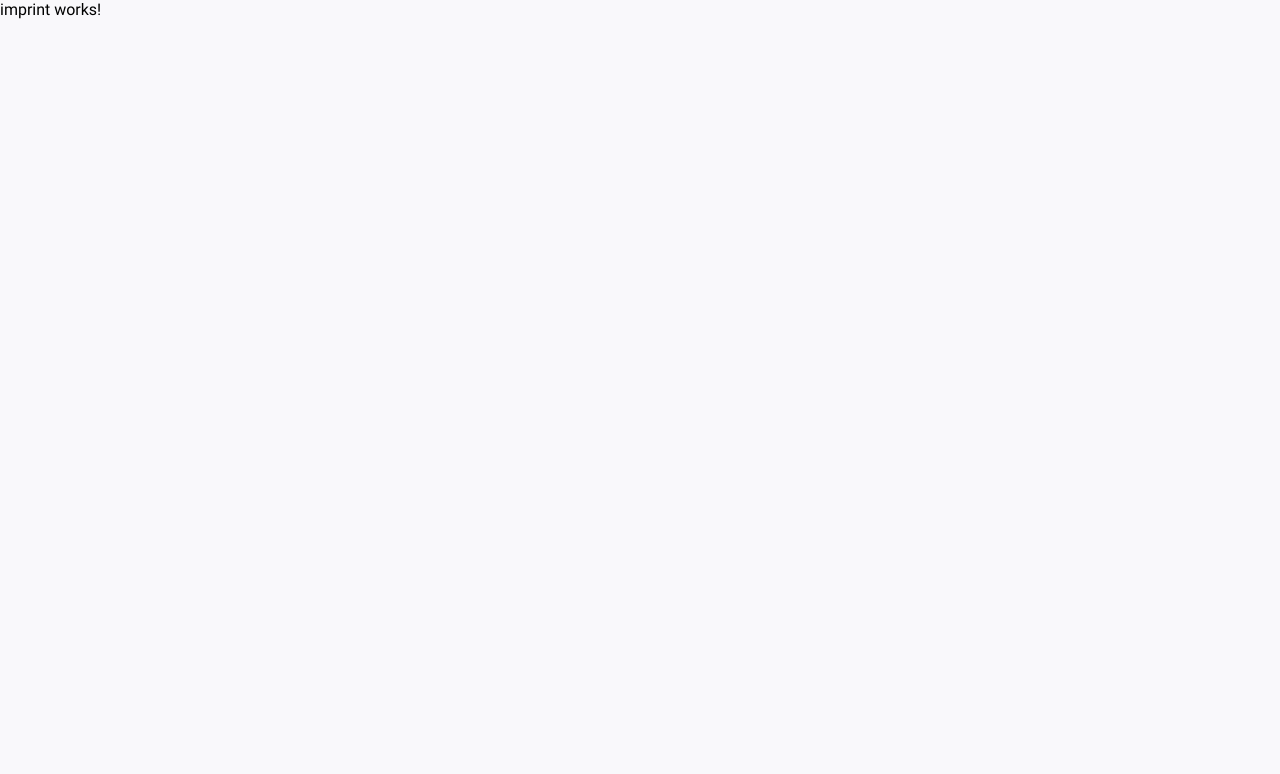
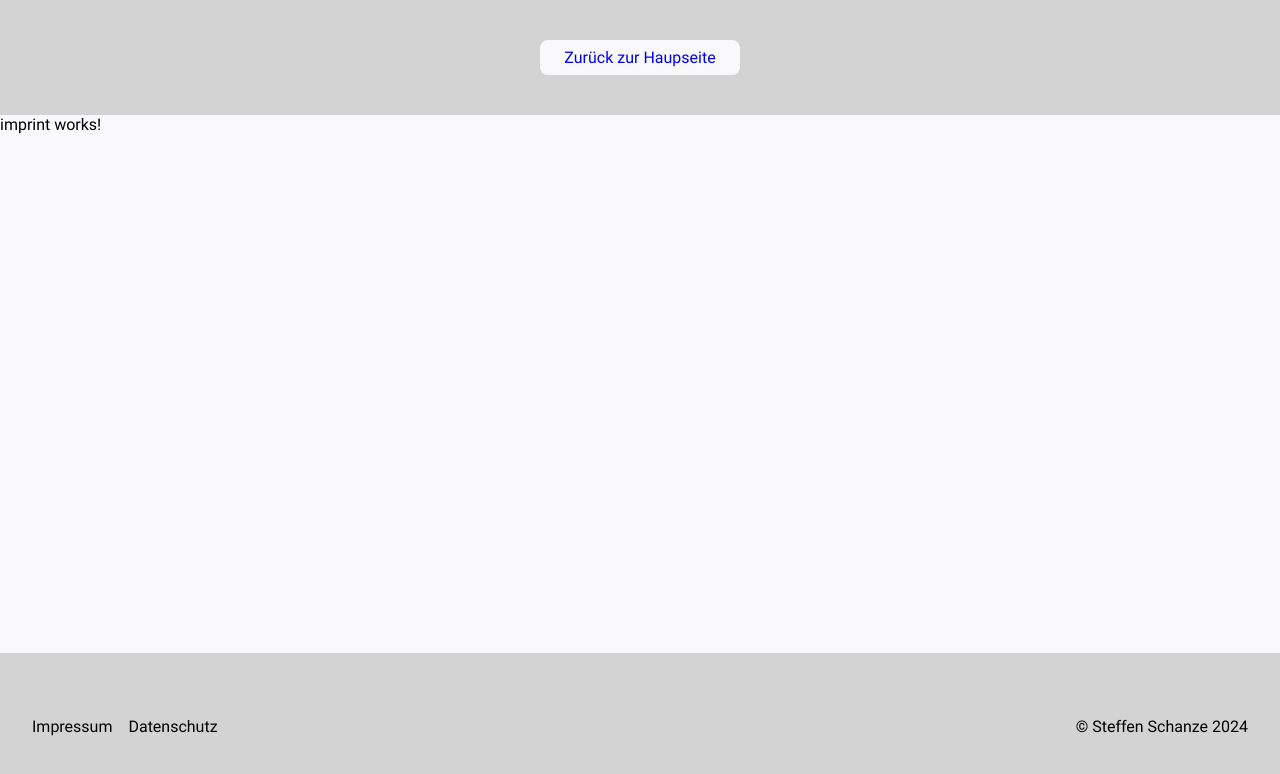
Before and after one commit to steffenjoachim/voting-poll, an Angular app: page /impressum in a window 1280 px wide. Shown: the top 774 px of the page. Built offline with nearby package versions, Linux system fonts and the light colour scheme.

Commit message:
header2 added

```diff
--- a/src/app/data-protection/data-protection.component.css
+++ b/src/app/data-protection/data-protection.component.css
@@ -0,0 +1,9 @@
+.data-protection-container {
+    display: flex;
+    flex-direction: column;
+    height: 100vh;
+}
+
+main {
+    flex: 1;
+}
--- a/src/app/data-protection/data-protection.component.html
+++ b/src/app/data-protection/data-protection.component.html
@@ -1 +1,7 @@
-<p>data-protection works!</p>
+<div class="data-protection-container">
+    <app-header2></app-header2>
+    <main>
+        <p>data-protection works!</p>
+    </main>
+    <app-footer></app-footer>
+</div>
--- a/src/app/data-protection/data-protection.component.ts
+++ b/src/app/data-protection/data-protection.component.ts
@@ -1,8 +1,12 @@
 import { Component } from '@angular/core';
+import { Header2Component } from '../header2/header2.component';
+import { FooterComponent } from '../footer/footer.component';
 
 @Component({
   selector: 'app-data-protection',
-  imports: [],
+  imports: [ Header2Component,
+             FooterComponent
+  ],
   templateUrl: './data-protection.component.html',
   styleUrl: './data-protection.component.css'
 })
--- a/src/app/footer/footer.component.ts
+++ b/src/app/footer/footer.component.ts
@@ -3,7 +3,7 @@ import { RouterLink } from '@angular/router';
 
 @Component({
   selector: 'app-footer',
-  imports: [ RouterLink],
+  imports: [ RouterLink ],
   templateUrl: './footer.component.html',
   styleUrl: './footer.component.css'
 })
--- /dev/null
+++ b/src/app/header2/header2.component.css
@@ -0,0 +1,16 @@
+header {
+    background-color: var(--clr-lightgray);
+    padding-block: 3rem;
+    text-align: center;
+}
+
+a {
+    text-decoration: none;
+    background-color: var(--clr-white-gray);
+    padding: .5rem 1.5rem;
+    border-radius: .5rem;
+}
+
+a:hover {
+    opacity: .5;
+}
--- /dev/null
+++ b/src/app/header2/header2.component.html
@@ -0,0 +1,5 @@
+<header>
+    <nav>
+        <a routerLink="/">Zurück zur Haupseite</a>
+    </nav>
+</header>
--- a/src/app/imprint/imprint.component.css
+++ b/src/app/imprint/imprint.component.css
@@ -0,0 +1,9 @@
+.imprint-container {
+    display: flex;
+    flex-direction: column;
+    height: 100vh;
+}
+
+main {
+    flex: 1;
+}
--- a/src/app/imprint/imprint.component.html
+++ b/src/app/imprint/imprint.component.html
@@ -1 +1,7 @@
-<p>imprint works!</p>
+<div class="imprint-container">
+    <app-header2></app-header2>
+    <main>
+        <p>imprint works!</p>
+    </main>
+    <app-footer></app-footer>
+</div>
--- a/src/app/imprint/imprint.component.ts
+++ b/src/app/imprint/imprint.component.ts
@@ -1,8 +1,12 @@
 import { Component } from '@angular/core';
+import { Header2Component } from '../header2/header2.component';
+import { FooterComponent } from '../footer/footer.component';
 
 @Component({
   selector: 'app-imprint',
-  imports: [],
+  imports: [ Header2Component,
+             FooterComponent
+   ],
   templateUrl: './imprint.component.html',
   styleUrl: './imprint.component.css'
 })
```
Also changed, not shown: src/app/header2/header2.component.ts (added, +12 -0 lines), 1 other file (tests, documents, lock files or other folders).
